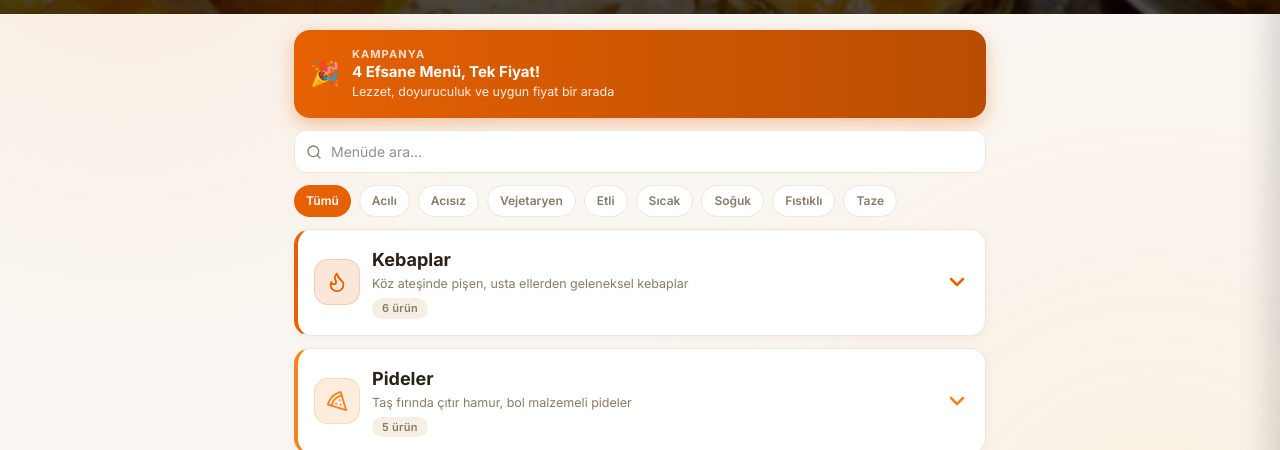
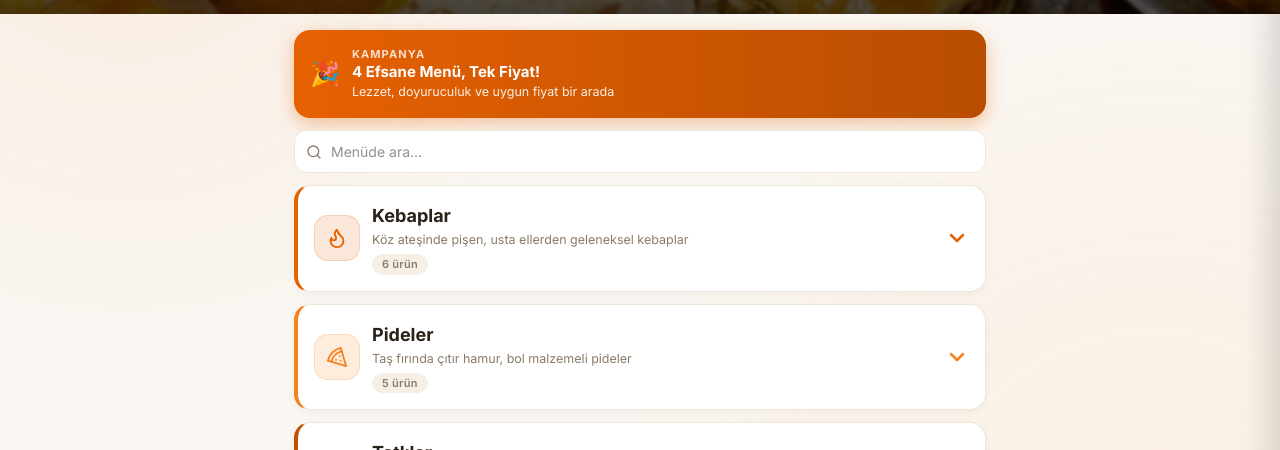
Before and after one commit to metinilhan1-stack/esensofrasi, a website: page index.html in a window 1280 px wide. Shown: the part 192-642 px from the top of the page. Drawn offline with Linux system fonts and the light colour scheme.

Commit message:
Filtre çipleri kaldırıldı

```diff
--- a/app.js
+++ b/app.js
@@ -48,8 +48,6 @@
   let currentQty = 1;
   let currentSlide = 0;
   let searchTerm = "";
-  let activeFilters = new Set();
-
   /* ---------- i18n yardımcıları ---------- */
   function t(key) {
     return (UI[LANG] && UI[LANG][key]) || (UI.tr && UI.tr[key]) || key;
@@ -103,10 +101,6 @@
       const hay = (itemName(item) + " " + itemDesc(item)).toLowerCase();
       if (!hay.includes(q)) return false;
     }
-    if (activeFilters.size) {
-      const trTags = item.tags || [];
-      if (!trTags.some((tag) => activeFilters.has(tag))) return false;
-    }
     return true;
   }
 
@@ -134,49 +128,8 @@
     `;
   }
 
-  /* ---------- Filtre çipleri ---------- */
-  const FILTERABLE_TAGS = ["Acılı", "Acısız", "Vejetaryen", "Etli", "Sıcak", "Soğuk", "Fıstıklı", "Taze"];
-
-  function renderFilterChips() {
-    const el = document.getElementById("filterChips");
-    if (!el) return;
-    el.innerHTML = "";
-
-    const allChip = document.createElement("button");
-    allChip.className =
-      "rounded-full px-3 py-1.5 text-[12px] font-semibold transition-colors " +
-      (activeFilters.size === 0 ? "bg-accent text-white" : "border border-line bg-white text-muted");
-    allChip.textContent = t("all");
-    allChip.addEventListener("click", () => {
-      activeFilters.clear();
-      renderFilterChips();
-      renderMenu();
-    });
-    el.appendChild(allChip);
-
-    const present = new Set();
-    MENU.forEach((cat) => cat.items.forEach((item) => (item.tags || []).forEach((tag) => present.add(tag))));
-
-    FILTERABLE_TAGS.filter((tag) => present.has(tag)).forEach((trTag) => {
-      const label = LANG === "en" ? TAG_EN[trTag] || trTag : trTag;
-      const b = document.createElement("button");
-      const active = activeFilters.has(trTag);
-      b.className =
-        "rounded-full px-3 py-1.5 text-[12px] font-semibold transition-colors " +
-        (active ? "bg-accent text-white" : "border border-line bg-white text-muted");
-      b.textContent = label;
-      b.addEventListener("click", () => {
-        if (active) activeFilters.delete(trTag);
-        else activeFilters.add(trTag);
-        renderFilterChips();
-        renderMenu();
-      });
-      el.appendChild(b);
-    });
-  }
-
   /* ---------- Menüyü oluştur ---------- */
-  const filteringActive = () => searchTerm.trim() !== "" || activeFilters.size > 0;
+  const filteringActive = () => searchTerm.trim() !== "";
 
   function renderMenu() {
     menuEl.innerHTML = "";
@@ -529,7 +482,6 @@
     if (langToggle) langToggle.textContent = LANG === "tr" ? "EN" : "TR";
     if (installBtn) installBtn.textContent = "📲 " + t("install");
     renderCampaign();
-    renderFilterChips();
     renderMenu();
     renderCart();
   }
--- a/index.html
+++ b/index.html
@@ -90,7 +90,6 @@
       <svg class="pointer-events-none absolute left-3 top-1/2 h-4 w-4 -translate-y-1/2 text-muted" viewBox="0 0 24 24" fill="none" stroke="currentColor" stroke-width="2" stroke-linecap="round" stroke-linejoin="round" aria-hidden="true"><circle cx="11" cy="11" r="8"/><path d="m21 21-4.3-4.3"/></svg>
       <input id="searchInput" data-i18n-ph="search" type="search" class="w-full rounded-xl border border-line bg-white py-2.5 pl-9 pr-3 text-[14px] focus:border-accent focus:outline-none focus:ring-2 focus:ring-[rgba(230,97,2,0.35)]" />
     </div>
-    <div id="filterChips" class="mt-3 flex flex-wrap gap-2"></div>
   </div>
 
   <main id="menu" class="mx-auto max-w-[720px] px-3.5 pb-5 pt-3" aria-live="polite">
```
